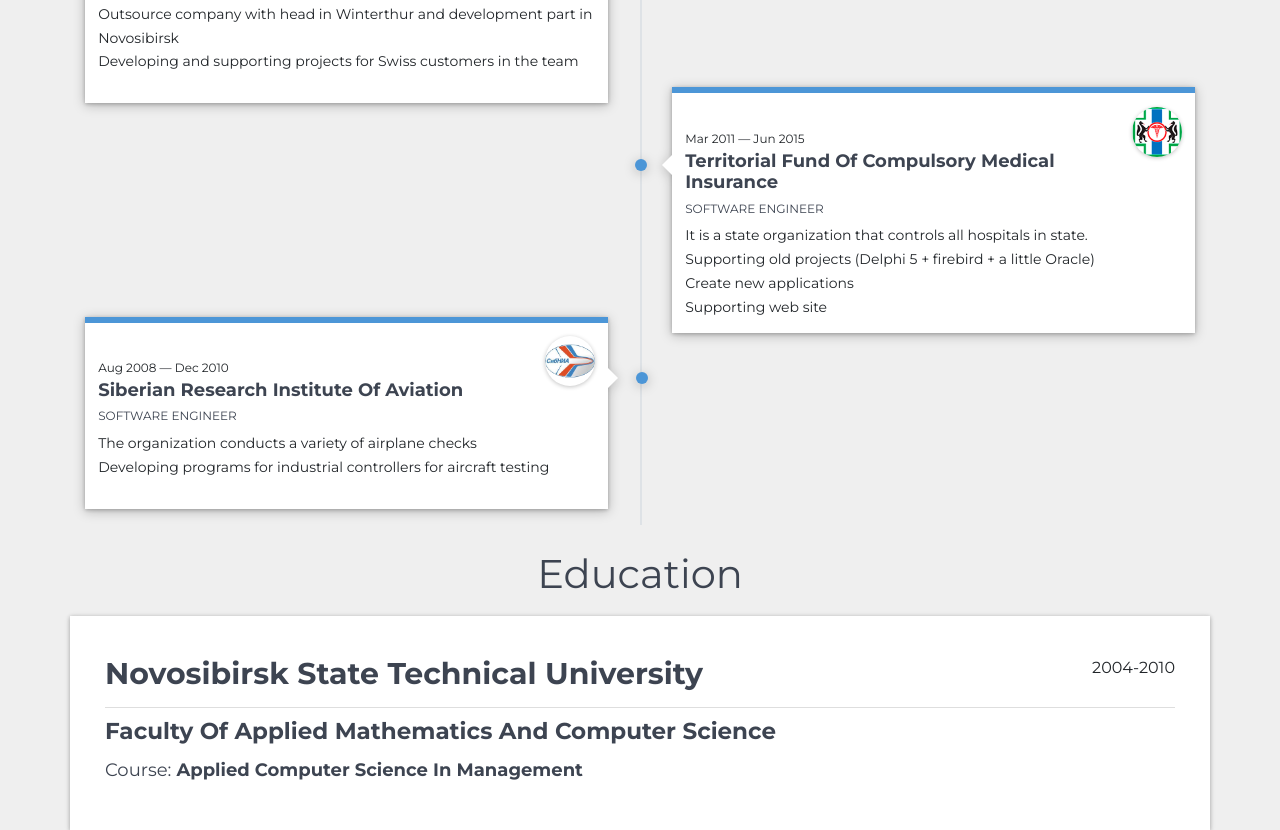
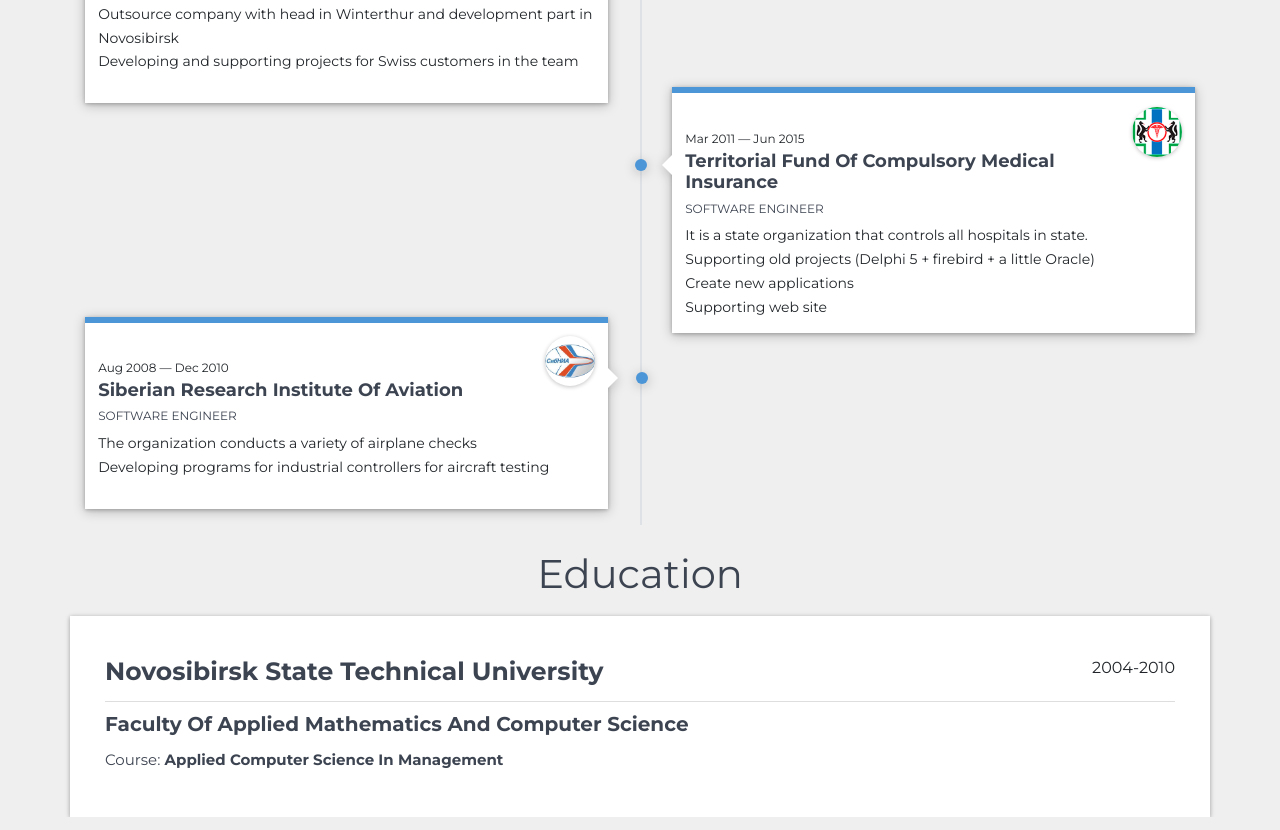
Before and after one commit to michPl/michPl.github.io, a plain HTML site: page index.html in a window 1280 px wide. Shown: the part 1888-2718 px from the top of the page. Drawn offline with Linux system fonts and the light colour scheme.

Commit message:
update education font size

```diff
--- a/css/subparts/education.css
+++ b/css/subparts/education.css
@@ -4,7 +4,7 @@
 }
 
 .education__school-title {
-  font-size: 30px;
+  font-size: 25px;
   text-align: left;
   margin-bottom: 5px;
   width: 80%;
@@ -17,7 +17,7 @@
 }
 
 .education__faculty {
-  font-size: 23px;
+  font-size: 20px;
   margin-top: 10px;
   text-transform: capitalize;
 }
@@ -27,7 +27,7 @@
 }
 
 .education__course {
-  font-size: 18px;
+  font-size: 15px;
   margin-top: 15px;
   text-transform: capitalize;
 }
```
